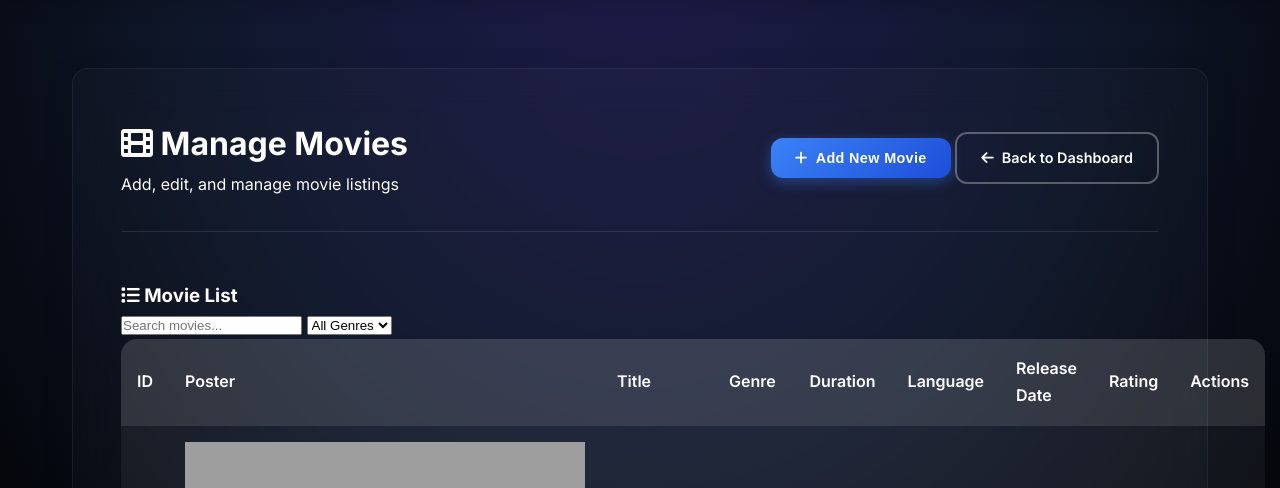
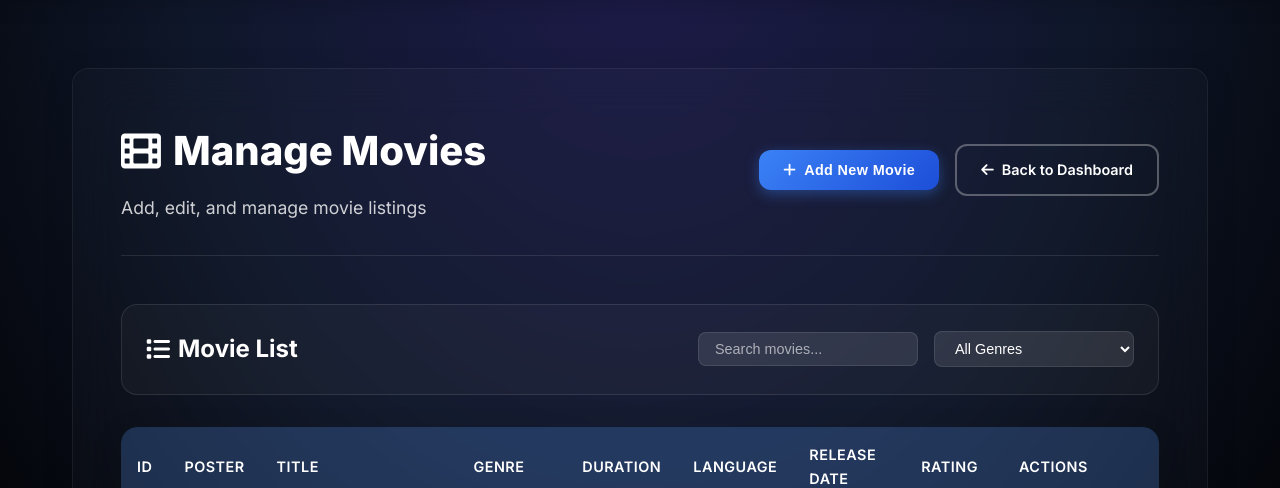
Before and after one commit to sahil-25-s/DBMS_CP, a Flask app: page /admin/movies in a window 1280 px wide. Shown: the part 84-572 px from the top of the page. Run offline with Flask 3, Linux system fonts and the light colour scheme; grey boxes are pictures that could not be loaded.

Commit message:
Enhance admin dashboard styles: update header layout, improve table design with hover effects, and add modal styling for better user experience

```diff
--- a/static/css/style.css
+++ b/static/css/style.css
@@ -364,6 +364,27 @@ body {
     border-bottom: 1px solid var(--glass-border);
 }
 
+.header-left h1 {
+    font-size: 2.5rem;
+    font-weight: 800;
+    color: white;
+    margin-bottom: 0.5rem;
+    display: flex;
+    align-items: center;
+    gap: 0.75rem;
+}
+
+.header-left p {
+    color: rgba(255, 255, 255, 0.8);
+    font-size: 1.1rem;
+}
+
+.header-right {
+    display: flex;
+    gap: 1rem;
+    align-items: center;
+}
+
 .admin-stats {
     display: grid;
     grid-template-columns: repeat(auto-fit, minmax(250px, 1fr));
@@ -409,11 +431,200 @@ body {
     text-align: left;
     border-bottom: 1px solid var(--glass-border);
     color: white;
+    vertical-align: middle;
 }
 
 .admin-table th {
+    background: rgba(59, 130, 246, 0.2);
+    font-weight: 600;
+    font-size: 0.9rem;
+    text-transform: uppercase;
+    letter-spacing: 0.5px;
+}
+
+.admin-table tbody tr {
+    transition: var(--transition);
+}
+
+.admin-table tbody tr:hover {
+    background: rgba(255, 255, 255, 0.08);
+    transform: scale(1.01);
+}
+
+.movie-poster-small {
+    width: 60px;
+    height: 80px;
+    border-radius: 8px;
+    overflow: hidden;
+    box-shadow: 0 4px 12px rgba(0, 0, 0, 0.3);
+}
+
+.movie-poster-small img {
+    width: 100%;
+    height: 100%;
+    object-fit: cover;
+}
+
+.movie-title-cell strong {
+    display: block;
+    font-size: 1.1rem;
+    margin-bottom: 0.25rem;
+}
+
+.movie-title-cell small {
+    color: rgba(255, 255, 255, 0.7);
+    font-size: 0.85rem;
+}
+
+.genre-tag {
+    background: linear-gradient(135deg, var(--primary), var(--primary-dark));
+    color: white;
+    padding: 0.25rem 0.75rem;
+    border-radius: 20px;
+    font-size: 0.8rem;
+    font-weight: 600;
+    text-transform: uppercase;
+    letter-spacing: 0.5px;
+}
+
+.rating-cell {
+    display: flex;
+    flex-direction: column;
+    gap: 0.25rem;
+}
+
+.rating-value {
+    font-weight: 700;
+    font-size: 1.1rem;
+    color: var(--accent);
+}
+
+.rating-stars {
+    color: var(--accent);
+    font-size: 0.8rem;
+}
+
+.action-buttons {
+    display: flex;
+    gap: 0.5rem;
+}
+
+.btn-icon {
+    width: 36px;
+    height: 36px;
+    border: none;
+    border-radius: 8px;
+    display: flex;
+    align-items: center;
+    justify-content: center;
+    cursor: pointer;
+    transition: var(--transition);
+    font-size: 0.9rem;
+}
+
+.btn-view {
+    background: rgba(59, 130, 246, 0.2);
+    color: var(--primary);
+    border: 1px solid rgba(59, 130, 246, 0.3);
+}
+
+.btn-view:hover {
+    background: var(--primary);
+    color: white;
+    transform: scale(1.1);
+}
+
+.btn-edit {
+    background: rgba(245, 158, 11, 0.2);
+    color: var(--accent);
+    border: 1px solid rgba(245, 158, 11, 0.3);
+}
+
+.btn-edit:hover {
+    background: var(--accent);
+    color: white;
+    transform: scale(1.1);
+}
+
+.btn-delete {
+    background: rgba(239, 68, 68, 0.2);
+    color: var(--danger);
+    border: 1px solid rgba(239, 68, 68, 0.3);
+}
+
+.btn-delete:hover {
+    background: var(--danger);
+    color: white;
+    transform: scale(1.1);
+}
+
+.table-header {
+    display: flex;
+    justify-content: space-between;
+    align-items: center;
+    margin-bottom: 2rem;
+    padding: 1.5rem;
+    background: rgba(255, 255, 255, 0.03);
+    border-radius: var(--radius);
+    border: 1px solid var(--glass-border);
+}
+
+.table-header h3 {
+    color: white;
+    font-size: 1.5rem;
+    font-weight: 700;
+    display: flex;
+    align-items: center;
+    gap: 0.5rem;
+}
+
+.table-actions {
+    display: flex;
+    gap: 1rem;
+    align-items: center;
+}
+
+.search-input, .filter-select {
     background: rgba(255, 255, 255, 0.1);
-    font-weight: 600;
+    border: 1px solid var(--glass-border);
+    border-radius: 8px;
+    padding: 0.5rem 1rem;
+    color: white;
+    font-size: 0.9rem;
+    min-width: 200px;
+}
+
+.search-input::placeholder {
+    color: rgba(255, 255, 255, 0.6);
+}
+
+.table-responsive {
+    border-radius: var(--radius);
+    overflow: hidden;
+    box-shadow: 0 8px 32px rgba(0, 0, 0, 0.12);
+}
+
+.no-data {
+    text-align: center;
+    padding: 4rem 2rem;
+    color: white;
+}
+
+.no-data i {
+    font-size: 4rem;
+    color: var(--primary);
+    margin-bottom: 1rem;
+    opacity: 0.7;
+}
+
+.no-data h3 {
+    font-size: 1.5rem;
+    margin-bottom: 1rem;
+}
+
+.no-data p {
+    opacity: 0.8;
+    margin-bottom: 2rem;
 }
 
 /* Forms */
```
Also changed, not shown: other parts of static/css/style.css (+57 -2 lines).
